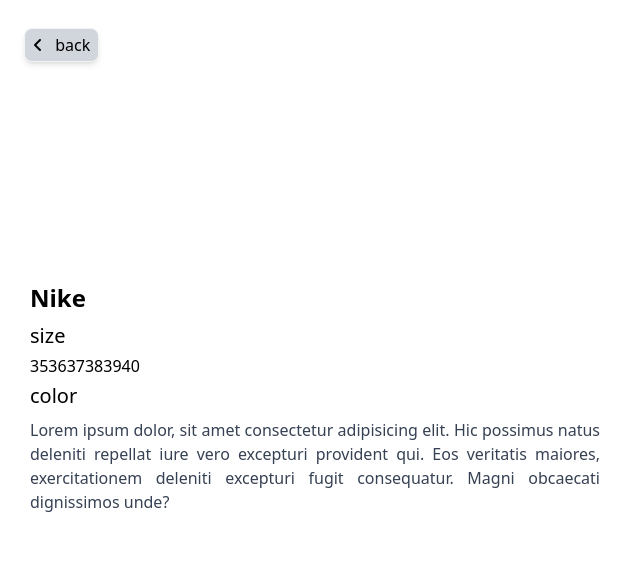
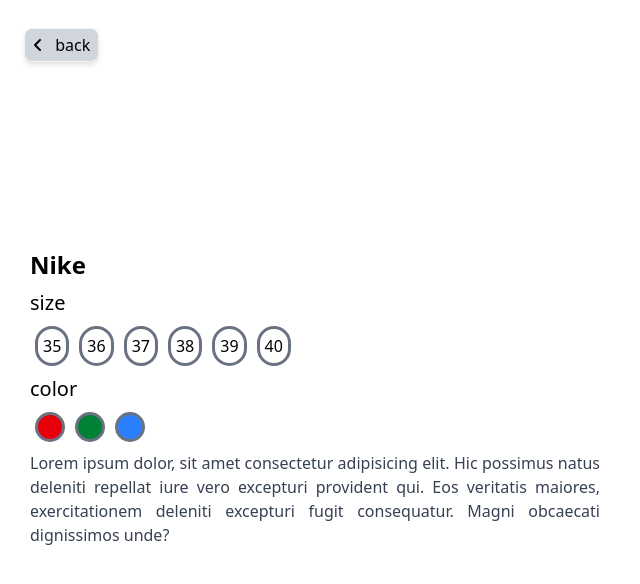
Before and after one commit to Mahlagha2211/shoesWebsite, a website: page src/pageOfShoes/pagesOfShoes.html in a window 1280 px wide. Shown: the whole page, without its empty margins (0-640 px from the left). Drawn offline with Linux system fonts and the light colour scheme.

Commit message:
update the products

```diff
--- a/src/pageOfShoes/pageOfShoes.css
+++ b/src/pageOfShoes/pageOfShoes.css
@@ -1,10 +1,3 @@
 @theme {
   --color-pageMainColor: rgb(122, 122, 122);
 }
-
-.sizes {
-  @apply p-[5px] m-[5px] rounded-full border-3 border-gray-500 cursor-pointer max-sm:text-[13px] max-sm:border-2;
-}
-.colors{
-    @apply p-3 rounded-full m-[5px] border-3 border-gray-500 cursor-pointer max-sm:border-2;
-}
--- a/src/pageOfShoes/pagesOfShoes.html
+++ b/src/pageOfShoes/pagesOfShoes.html
@@ -21,18 +21,18 @@
         <p class="font-bold text-2xl mb-2">Nike</p>
         <span class="text-xl">size</span>
         <div class="grid grid-cols-6 ">
-          <div class="sizes">35</div>
-          <div class="sizes">36</div>
-          <div class="sizes">37</div>
-          <div class="sizes">38</div>
-          <div class="sizes">39</div>
-          <div class="sizes">40</div>
+          <div class="sizes p-[5px] m-[5px] rounded-full border-3 border-gray-500 cursor-pointer max-sm:text-[13px] max-sm:border-2">35</div>
+          <div class="sizes p-[5px] m-[5px] rounded-full border-3 border-gray-500 cursor-pointer max-sm:text-[13px] max-sm:border-2">36</div>
+          <div class="sizes p-[5px] m-[5px] rounded-full border-3 border-gray-500 cursor-pointer max-sm:text-[13px] max-sm:border-2">37</div>
+          <div class="sizes p-[5px] m-[5px] rounded-full border-3 border-gray-500 cursor-pointer max-sm:text-[13px] max-sm:border-2">38</div>
+          <div class="sizes p-[5px] m-[5px] rounded-full border-3 border-gray-500 cursor-pointer max-sm:text-[13px] max-sm:border-2">39</div>
+          <div class="sizes p-[5px] m-[5px] rounded-full border-3 border-gray-500 cursor-pointer max-sm:text-[13px] max-sm:border-2">40</div>
         </div>
         <span class="text-xl">color</span>
         <div class="flex">
-          <div class="colors bg-red-600"></div>
-          <div class="colors bg-green-700"></div>
-          <div class="colors bg-blue-500"></div>
+          <div class="colors p-3 rounded-full m-[5px] border-3 border-gray-500 cursor-pointer max-sm:border-2 bg-red-600"></div>
+          <div class="colors p-3 rounded-full m-[5px] border-3 border-gray-500 cursor-pointer max-sm:border-2 bg-green-700"></div>
+          <div class="colors p-3 rounded-full m-[5px] border-3 border-gray-500 cursor-pointer max-sm:border-2 bg-blue-500"></div>
         </div>
         <p class="text-gray-700 max-md:text-[12px]">
           Lorem ipsum dolor, sit amet consectetur adipisicing elit. Hic possimus
```
Also changed, not shown: src/output.css.
